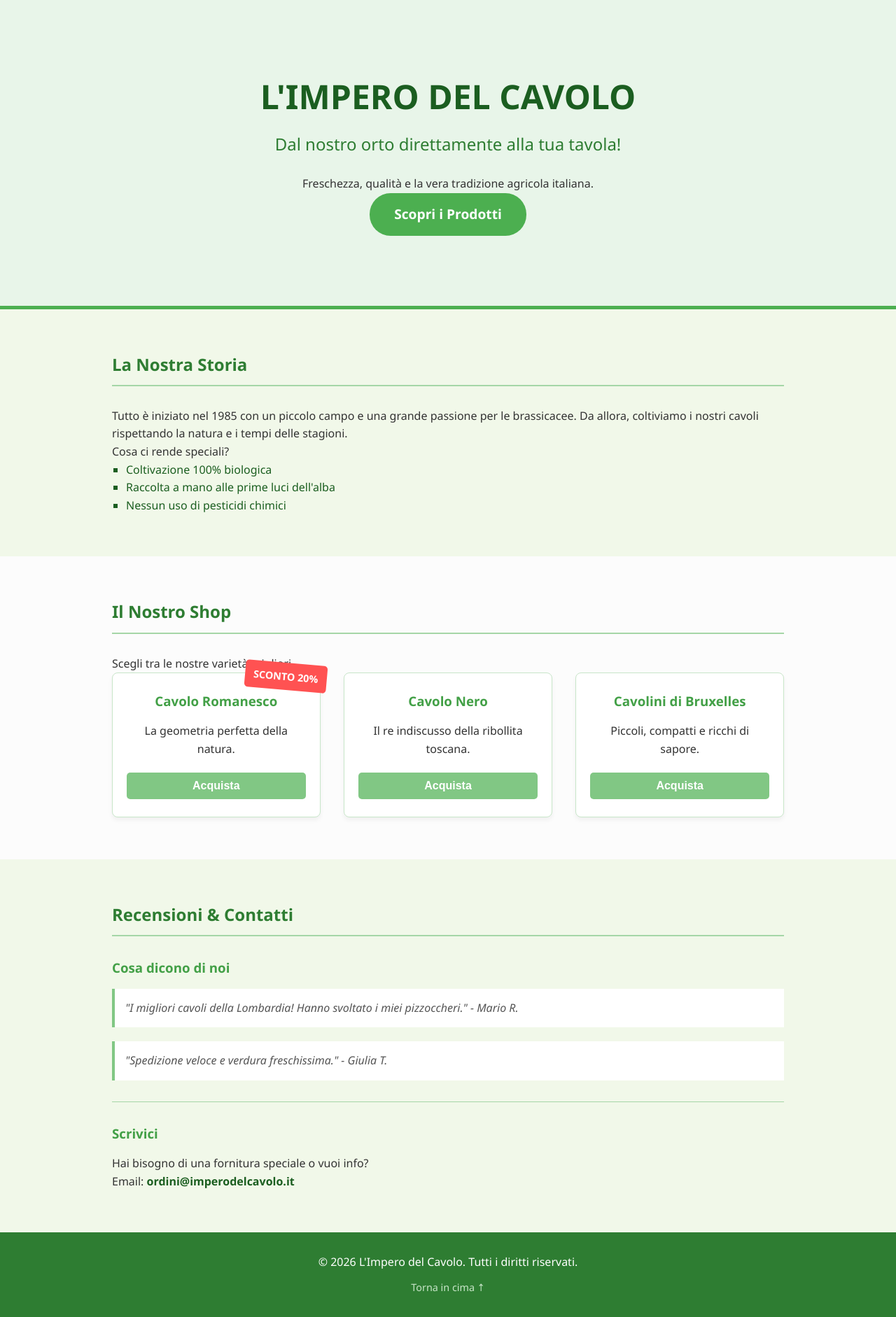
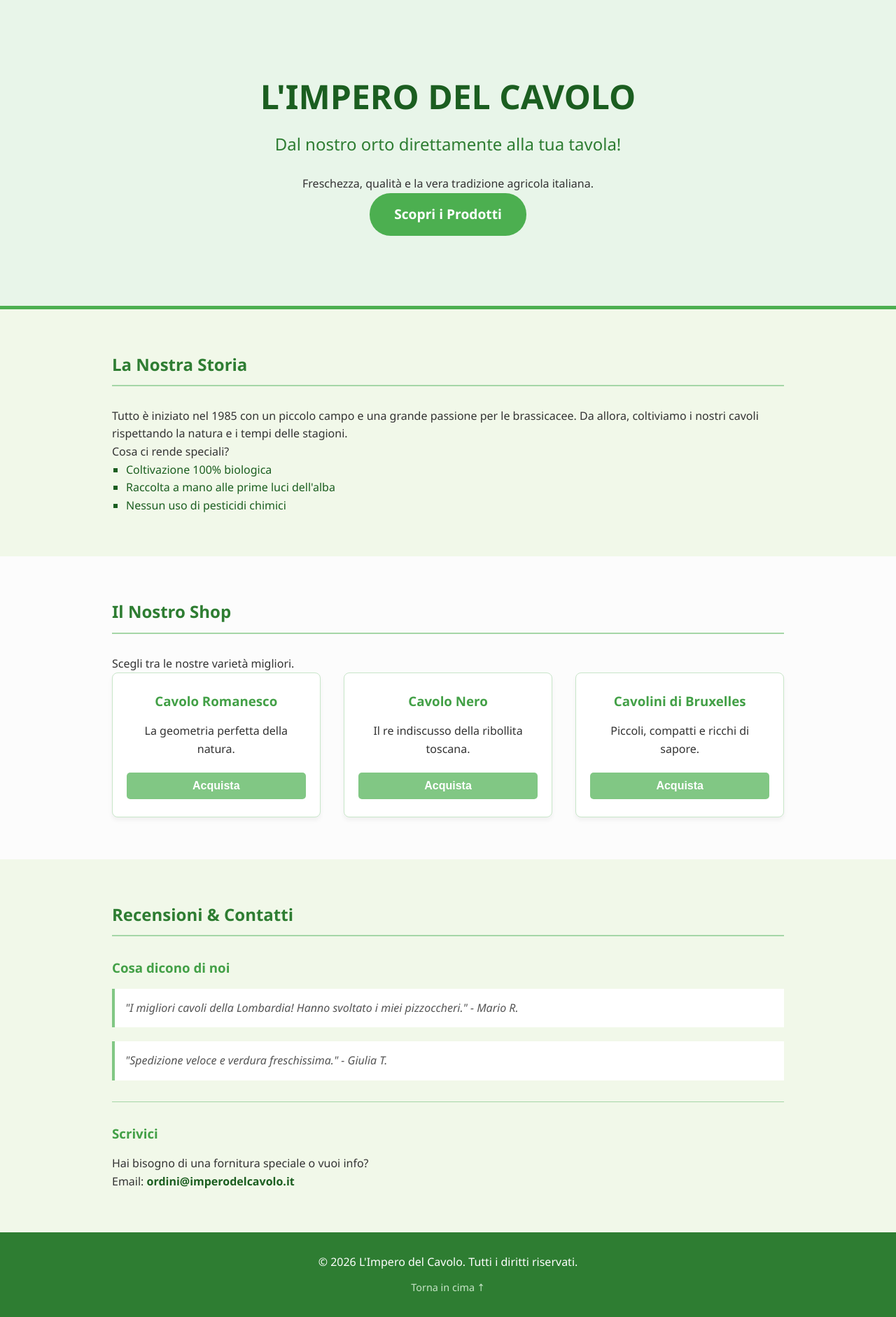
Before and after one commit to Chris1sFlaggin/Chris1sFlaggin.github.io, a Jekyll site: the page appunti4asa/index.html, which Jekyll copies as it is, in a window 1280 px wide. Shown: the whole page at 70% size. Built offline with Jekyll 4.4.1, drawn with Linux system fonts in a browser that asks for light colours.

Commit message:
appunti aggiornati

```diff
--- a/appunti4asa/index.html
+++ b/appunti4asa/index.html
@@ -39,7 +39,7 @@
 
                 <div class="griglia-prodotti">
                     <div class="card-prodotto">
-                        <div class="badge-sconto">SCONTO 20%</div>
+
                         <h3>Cavolo Romanesco</h3>
                         <p>La geometria perfetta della natura.</p>
                         <button type="button" class="btn-compra" onclick="alert('Cavolo Romanesco aggiunto al carrello!')">Acquista</button>
--- a/appunti4asa/style.css
+++ b/appunti4asa/style.css
@@ -110,19 +110,6 @@ section h3 {
     text-align: center;
 }
 
-.badge-sconto {
-    background-color: #ff5252;
-    color: white;
-    font-size: 0.9em;
-    font-weight: bold;
-    padding: 8px 12px;
-    border-radius: 5px;
-    position: absolute; /* Posizionamento assoluto */
-    top: -15px;
-    right: -10px;
-    transform: rotate(5deg);
-}
-
 .btn-compra {
     background-color: #81c784;
     color: white;
```
